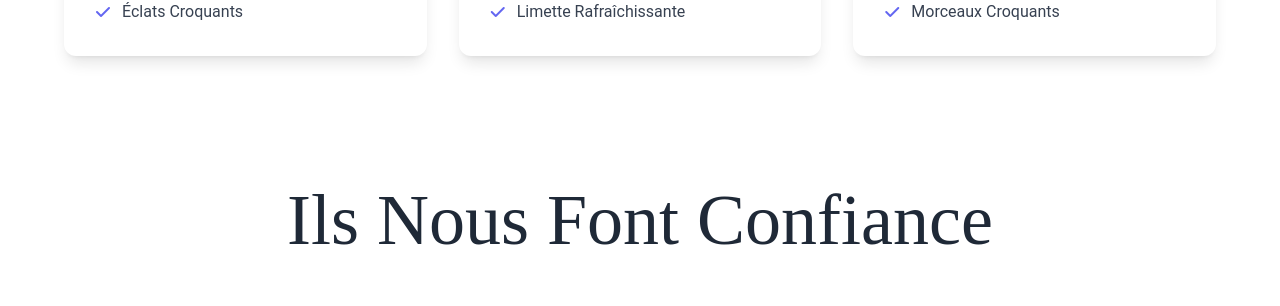
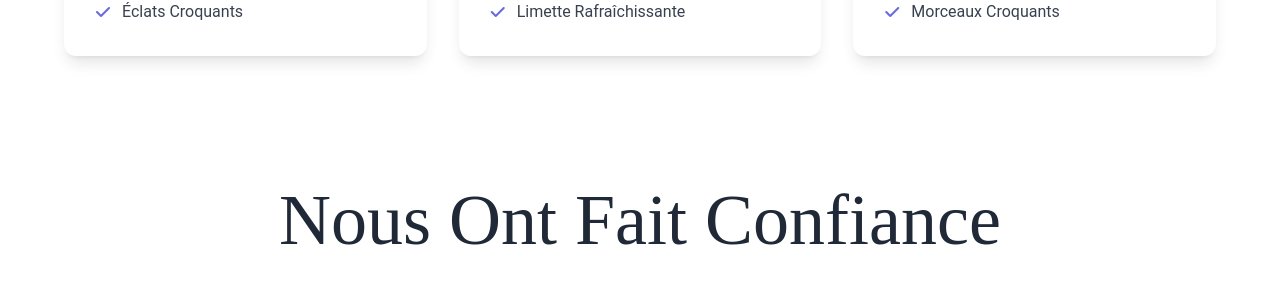
Before and after one commit to iyotee/OuloulouRolls, a Vue app: page / in a window 1280 px wide. Shown: the part 3021-3327 px from the top of the page. Built offline with nearby package versions, Linux system fonts and the light colour scheme; a web font is replaced by a local one.

Commit message:
Home: rename logos banner title to 'Nous Ont Fait Confiance'

```diff
--- a/src/views/Home.vue
+++ b/src/views/Home.vue
@@ -213,7 +213,7 @@
       <div class="container mx-auto px-4">
         <div class="text-center mb-24" data-aos="fade-up">
           <h2 class="text-6xl lg:text-7xl font-windsong mb-4 text-gray-800">
-            Ils Nous Font Confiance
+            Nous Ont Fait Confiance
           </h2>
         </div>
 
```
